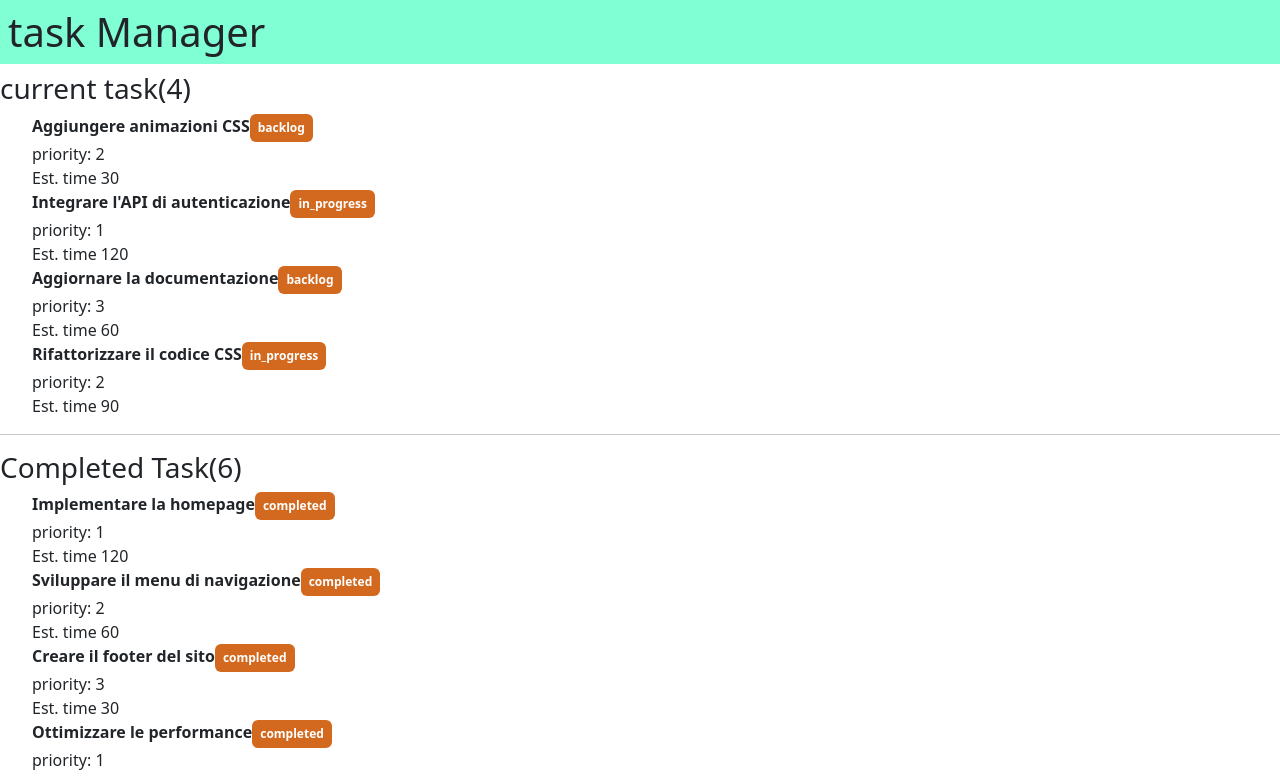
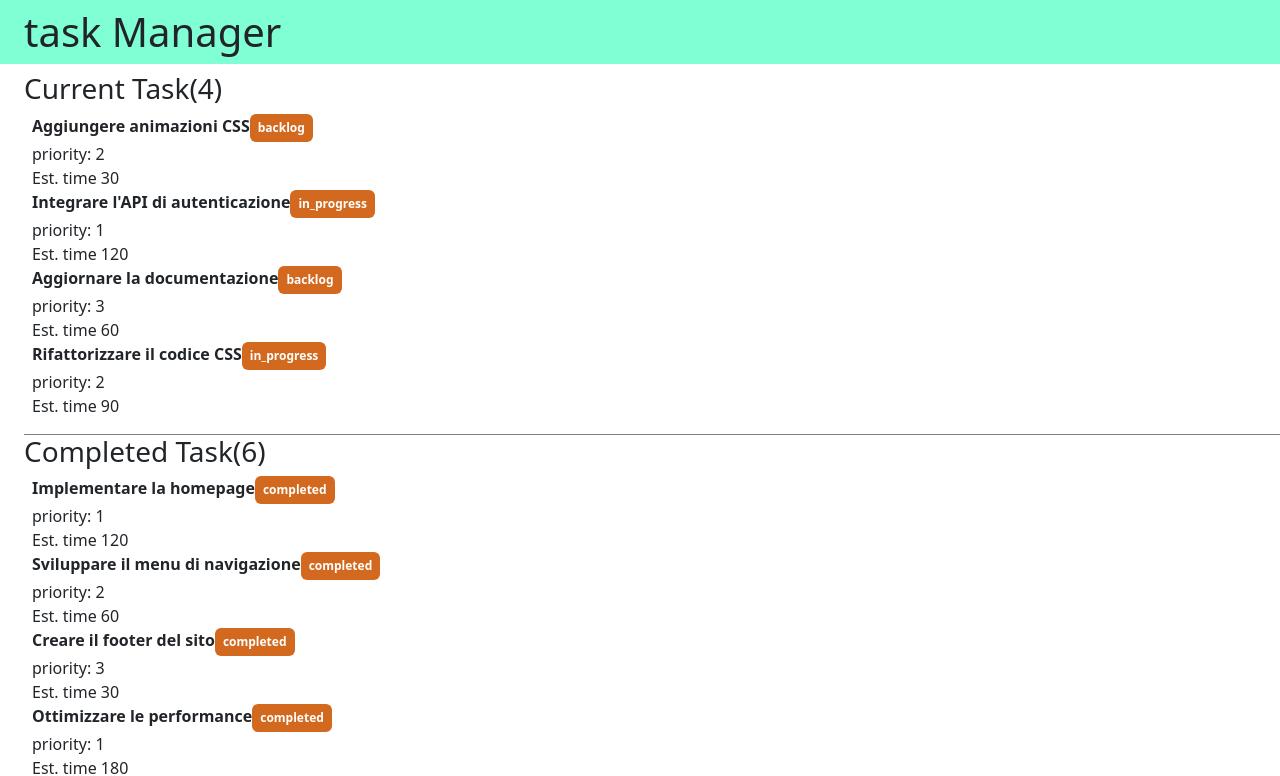
Before and after one commit to Giuseppe-DeFilippo/react-task-list, a React (Vite) app: page / in a window 1280 px wide. Shown: the top 776 px of the page. Built offline with nearby package versions, Linux system fonts and the light colour scheme.

Commit message:
adjust title

```diff
--- a/src/App.jsx
+++ b/src/App.jsx
@@ -11,11 +11,10 @@ function App() {
   return (
     <>
       <div className="">
-        <h1 className="p-2 backgroundgreen">task Manager</h1>
-        <h3 className="">current task(4)</h3>
+        <h1 className="backgroundgreen p-2"><span className="m-3">task Manager</span></h1>
+        <h3 className="ms-4">Current Task(4)</h3>
         <ul className="">{ElementsArrayComponents()}</ul>
-        <hr className="" />
-        <h3 className="">Completed Task(6)</h3>
+        <h3 className="ms-4 borderTop">Completed Task(6)</h3>
         <ul className="">{ElementiArrayCompletedComponents()}</ul>
       </div>
     </>
--- a/src/components/ElementiArrayComponents.jsx
+++ b/src/components/ElementiArrayComponents.jsx
@@ -6,7 +6,6 @@ function ElementsArrayComponents() {
         .map((taskDaRidurre) => {
             return (
                 <>
-
                     <li className="fw-bold">{taskDaRidurre.title}<span className="badge  p-2 colorOrange">{taskDaRidurre.state}</span></li>
                     <li><span>priority: </span>{taskDaRidurre.priority}</li>
                     <li><span>Est. time </span>{taskDaRidurre.estimatedTime}</li>
--- a/src/index.css
+++ b/src/index.css
@@ -10,3 +10,7 @@ ul {
 .backgroundgreen {
     background-color: #7FFFD3;
 }
+
+.borderTop {
+    border-top: solid 1px grey;
+}
```
